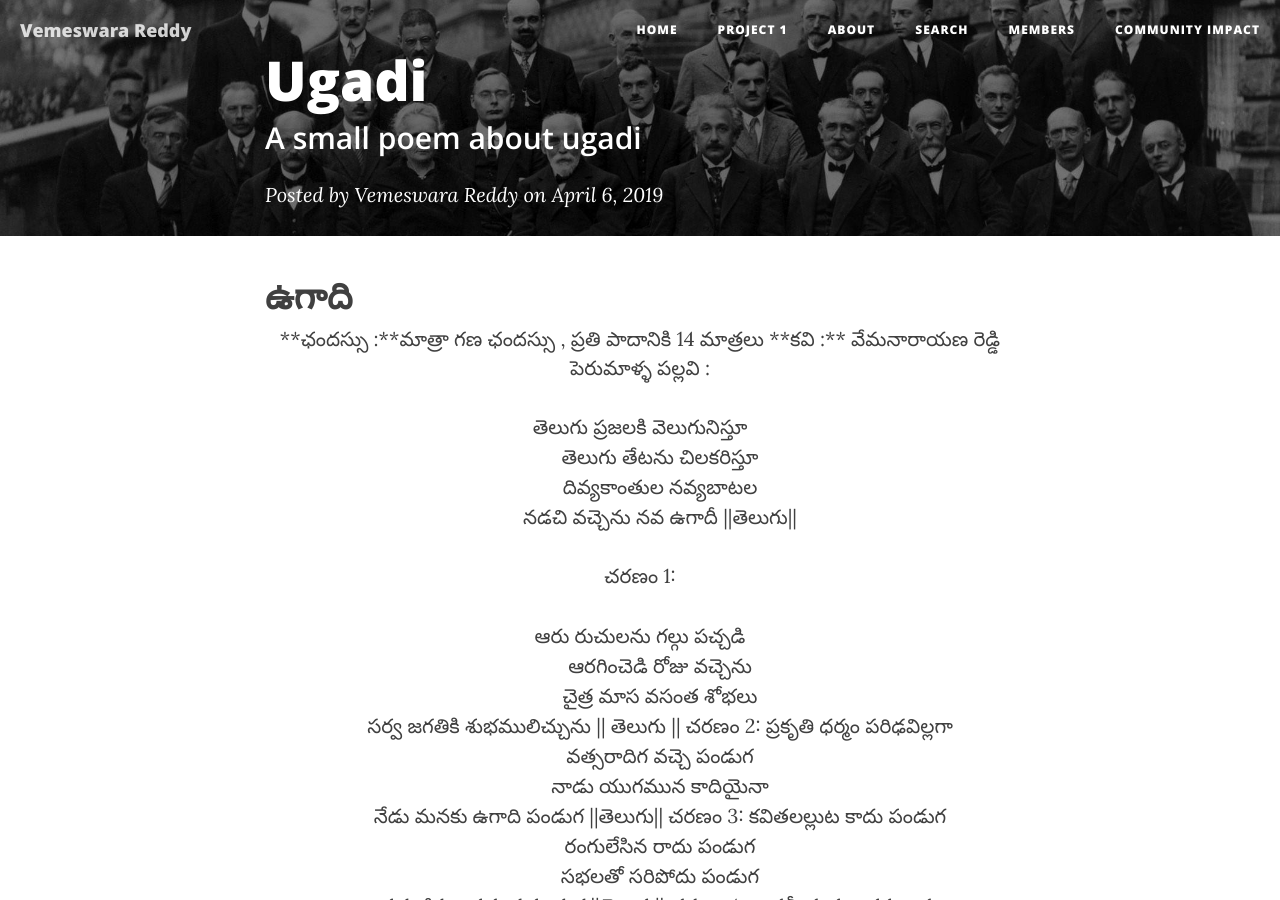
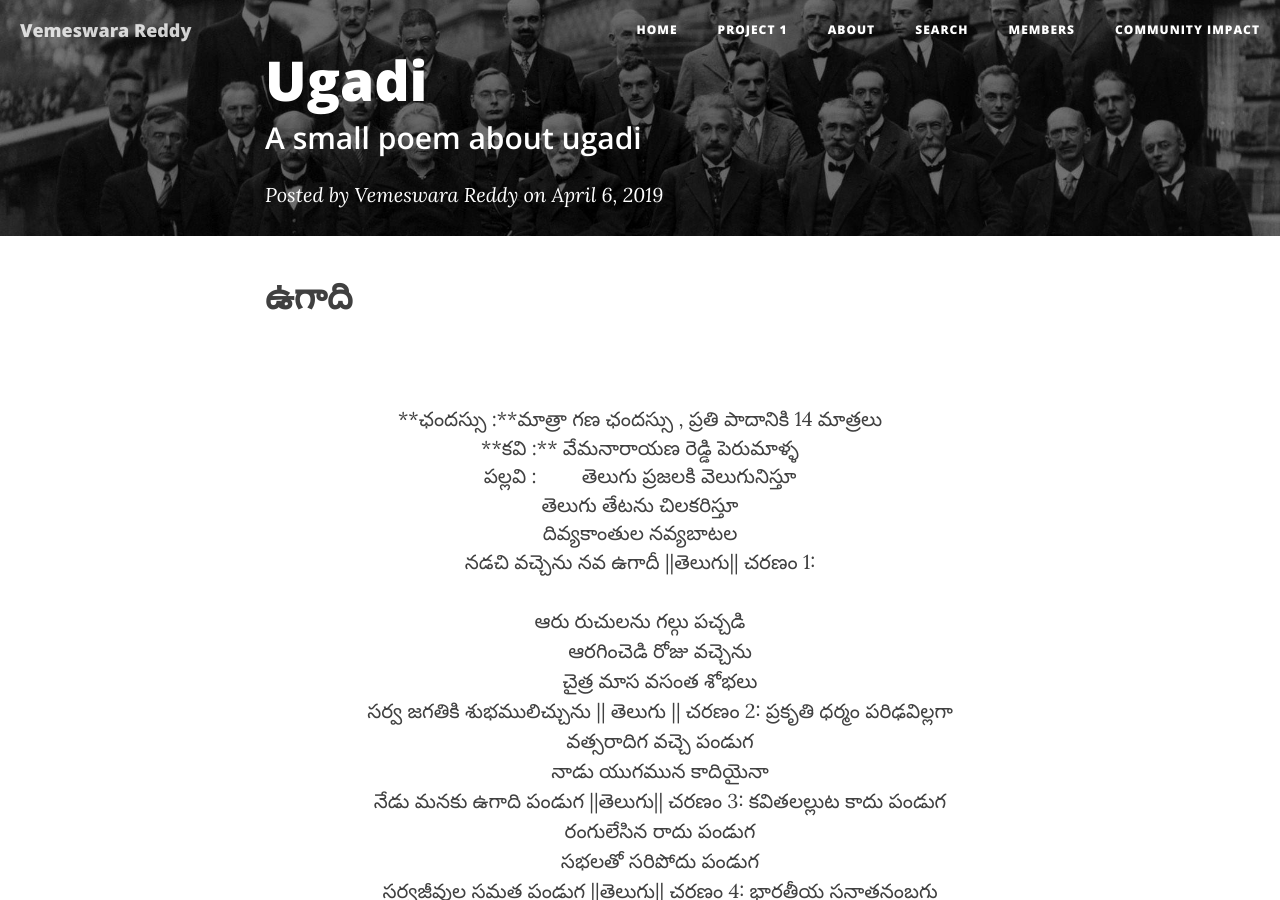
Before and after one commit to sivakrishna1777/sivakrishna1777.github.io, a Jekyll site: the page built from _posts/2019-04-06-Ugadi.markdown, in a window 1280 px wide and 900 px high. Built offline with Jekyll 4.4.1, drawn with Linux system fonts in a browser that asks for light colours; nearby versions of some CDN libraries; comment, search, counter and statistics services are not loaded.

Commit message:
Update 2019-04-06-Ugadi.markdown

```diff
--- a/_posts/2019-04-06-Ugadi.markdown
+++ b/_posts/2019-04-06-Ugadi.markdown
@@ -9,15 +9,16 @@ category:  project1
 <!-- Start Writing Below in Markdown -->
 
 # ఉగాది
+<br />
 <div align="center">
-**ఛందస్సు :**మాత్రా గణ ఛందస్సు , ప్రతి పాదానికి 14 మాత్రలు
-**కవి :** వేమనారాయణ రెడ్డి పెరుమాళ్ళ
+**ఛందస్సు :**మాత్రా గణ ఛందస్సు , ప్రతి పాదానికి 14 మాత్రలు<br />
+**కవి :** వేమనారాయణ రెడ్డి పెరుమాళ్ళ<br />
 
-పల్లవి :   <p style="text-indent: -2em; margin-left: 2em;">
+పల్లవి :   <span style="text-indent: -2em; margin-left: 2em;">
 	     తెలుగు ప్రజలకి వెలుగునిస్తూ<br />
 	     తెలుగు తేటను చిలకరిస్తూ<br />
 	        దివ్యకాంతుల నవ్యబాటల<br />
-             నడచి వచ్చెను నవ ఉగాదీ        ||తెలుగు|| </p>
+             నడచి వచ్చెను నవ ఉగాదీ        ||తెలుగు|| </span>
 
 చరణం 1:   <p style="text-indent: -2em; margin-left: 2em;">
 	   ఆరు రుచులను గల్గు పచ్చడి<br />
```
